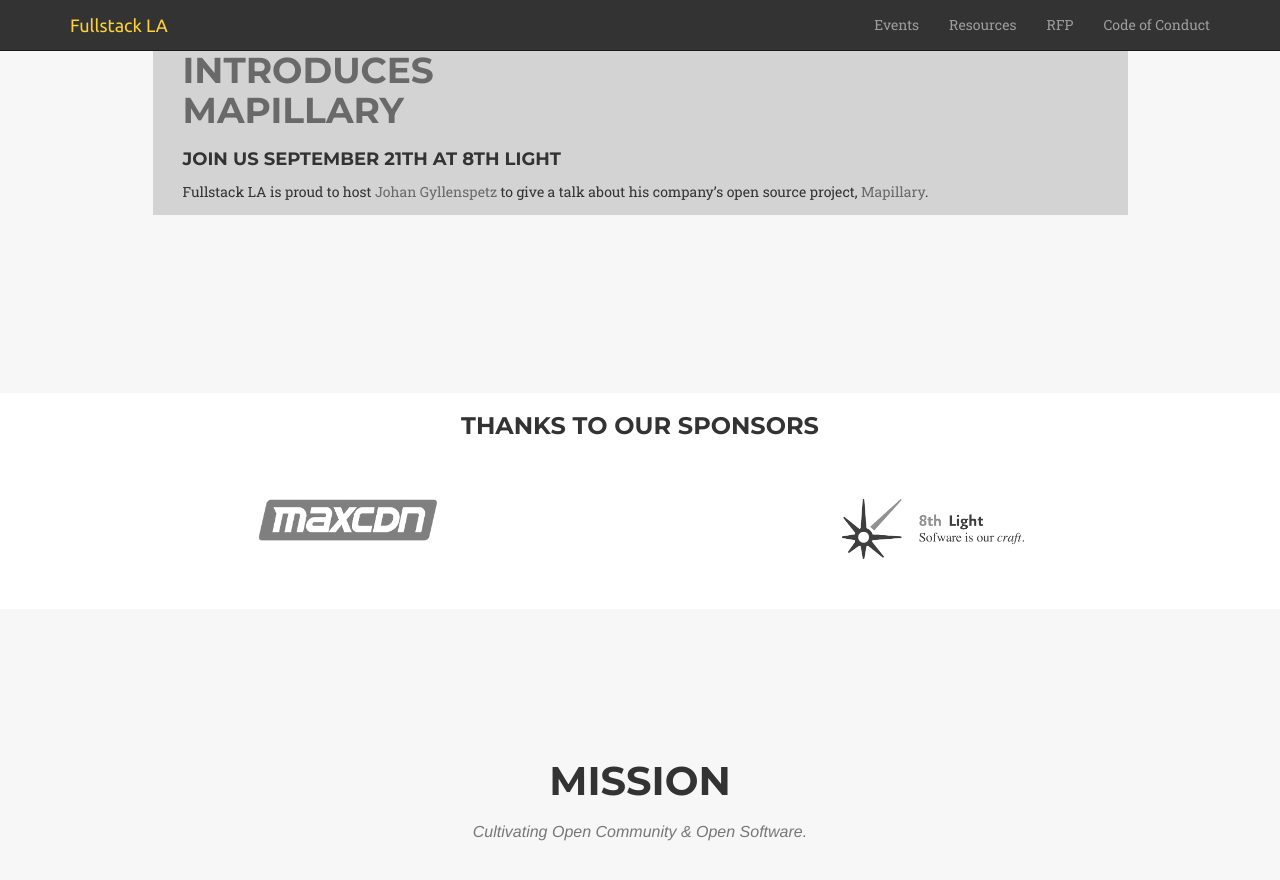
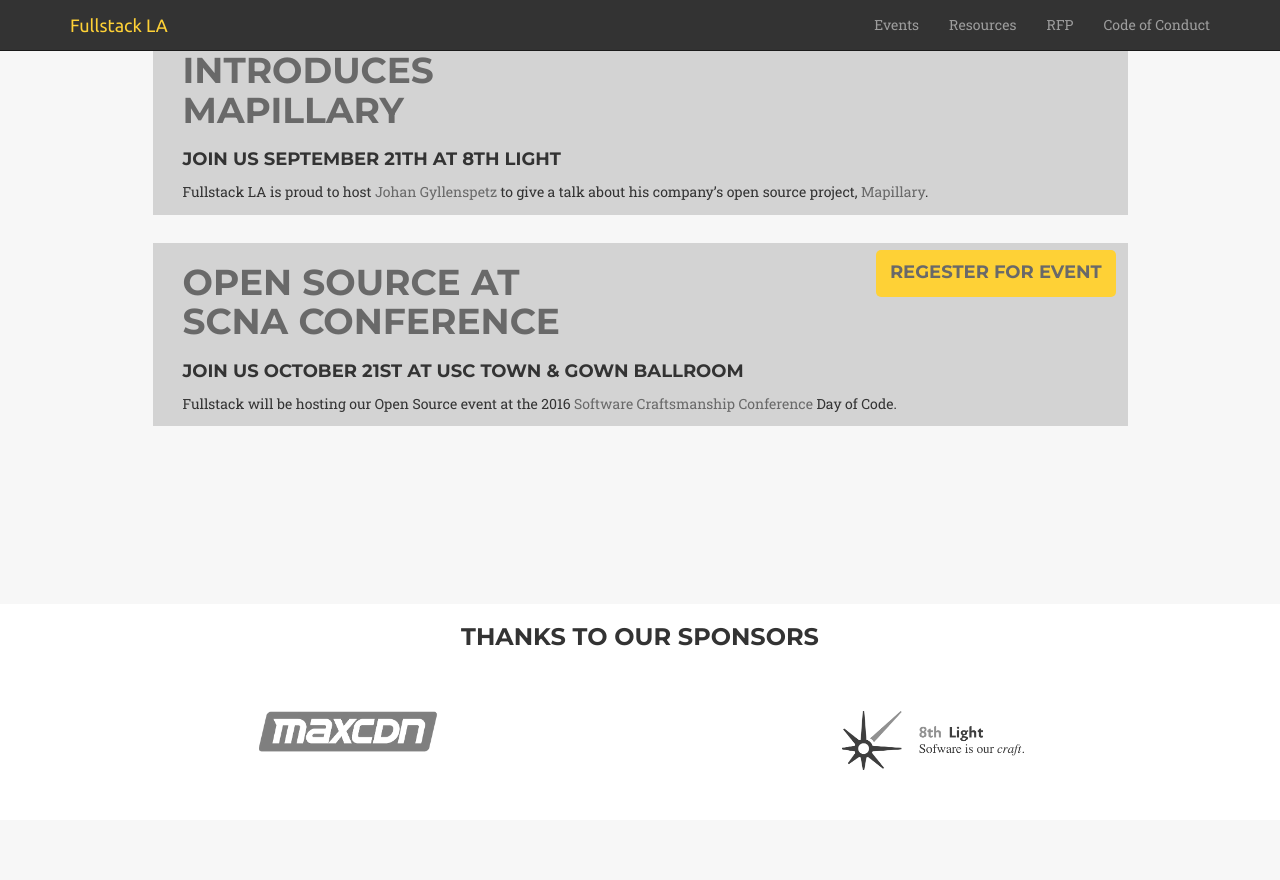
Before and after one commit to fullstackla/fullstackla.github.io, a Jekyll site: the page built from index.html, in a window 1280 px wide and 900 px high, scrolled down 1040 px. Shown: the top 880 px of the window. Built offline with Jekyll 4.4.1, drawn with Linux system fonts in a browser that asks for light colours; some web fonts are replaced.

Commit message:
Add SCNA conference event.

```diff
--- /dev/null
+++ b/_events/2016-10-21-scna.md
@@ -0,0 +1,18 @@
+---
+layout: repeat-event
+title: Open Source at SCNA Conference
+event-date: October 21st
+location: USC Town & Gown Ballroom
+tag-line: Fullstack Open Source at SCNA Conference
+rsvp: http://www.meetup.com/la-fullstack/events/233276393/
+image: http://scna.softwarecraftsmanship.org/images/scna-hero-black.svg
+image-style: "max-width:18vw;padding-left:2em;"
+---
+
+Fullstack will be hosting our Open Source event at the 2016 [Software Craftsmanship Conference][scna] Day of Code.
+
+Following the conference, join us on Saturday morning for a Day of Code!
+
+Bring your computer and your brain—we've got the rest covered! Continental breakfast and lunch will be provided.
+
+[scna]: http://scna.softwarecraftsmanship.org/
```
Also changed, not shown: _includes/events.html (+0 -61 lines).
